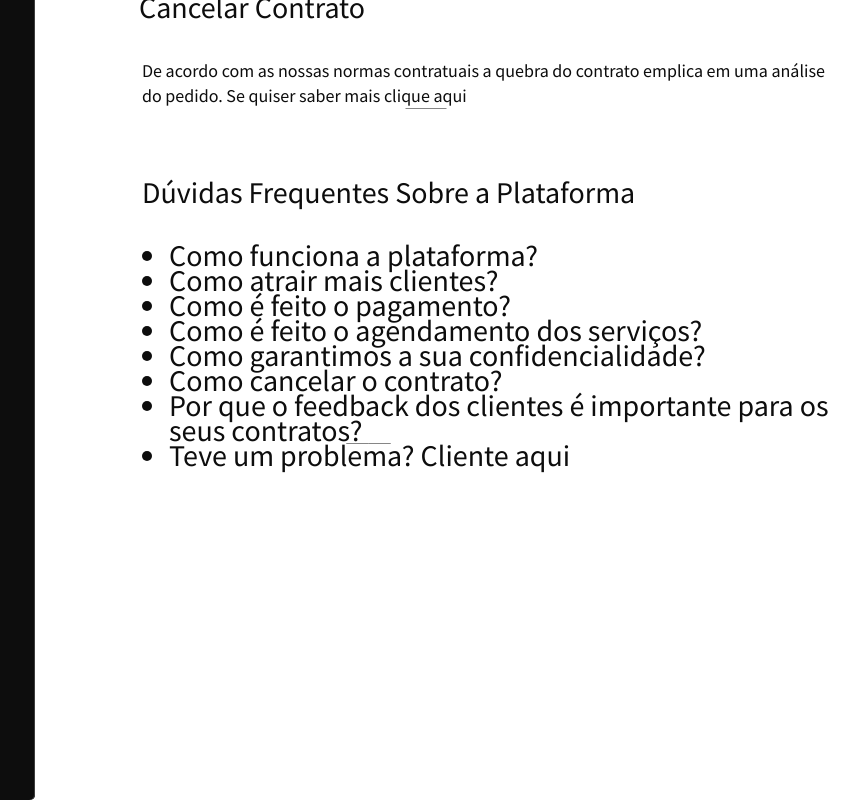
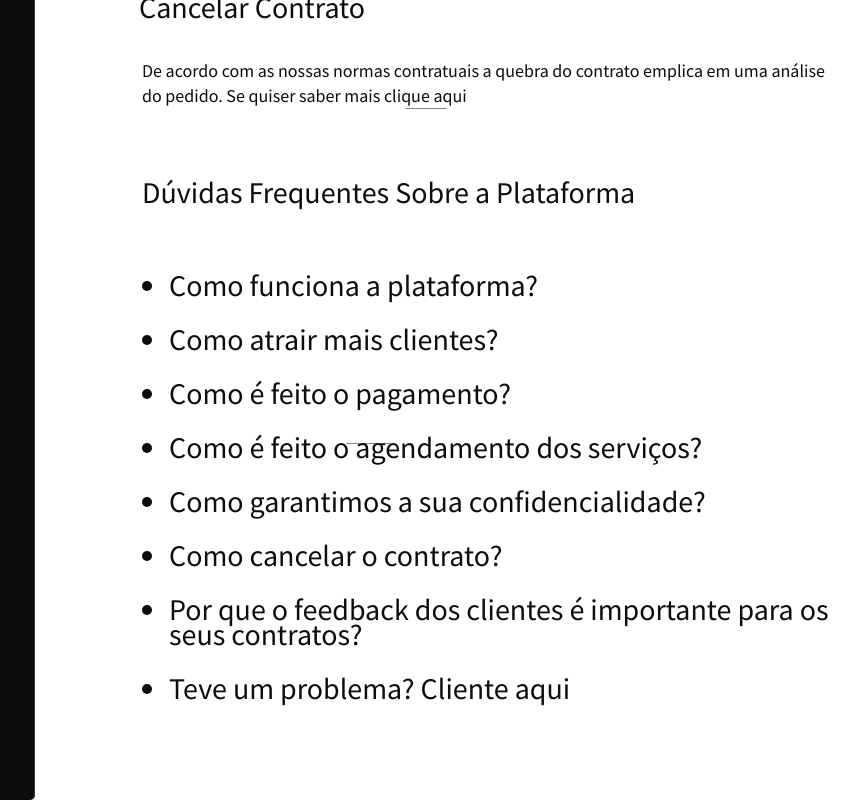
Before and after one commit to MirielleRosa/Camelia, a Vue app in the folder Frontend/: page /dashboard-profissional-configuraes1 in a window 1280 px wide. Shown: the part 640-1440 px from the top of the page, without its empty margins (278-1137 px from the left). Built offline with nearby package versions, Linux system fonts and the light colour scheme; a web font is replaced by a local one.

Commit message:
Teste ajuda DashboardProfissionalConfigu

```diff
--- a/Frontend/src/pages/DashboardProfissionalConfigu.vue
+++ b/Frontend/src/pages/DashboardProfissionalConfigu.vue
@@ -327,17 +327,24 @@
         <div
           class="absolute top-[81px] left-[3px] text-inherit leading-[25px] font-inherit inline-block w-[694px]"
         >
-          <ul class="m-0 pl-6">
-            <li class="mb-0">Como funciona a plataforma?</li>
-            <li class="mb-0">Como atrair mais clientes?</li>
-            <li class="mb-0">Como é feito o pagamento?</li>
-            <li class="mb-0">Como é feito o agendamento dos serviços?</li>
-            <li class="mb-0">Como garantimos a sua confidencialidade?</li>
-            <li class="mb-0">Como cancelar o contrato?</li>
-            <li class="mb-0">
+          <ul class="pl-6">
+            <li class="mb-2 md:mb-1">Como funciona a plataforma?</li>
+            <br>
+            <li class="mb-2 md:mb-1">Como atrair mais clientes?</li>
+            <br>
+            <li class="mb-2 md:mb-1">Como é feito o pagamento?</li>
+            <br>
+            <li class="mb-2 md:mb-1">Como é feito o agendamento dos serviços?</li>
+            <br>
+            <li class="mb-2 md:mb-1">Como garantimos a sua confidencialidade?</li>
+            <br>
+            <li class="mb-2 md:mb-1">Como cancelar o contrato?</li>
+            <br>
+            <li class="mb-2 md:mb-1">
               Por que o feedback dos clientes é importante para os seus
               contratos?
             </li>
+            <br>
             <li>Teve um problema? Cliente aqui</li>
           </ul>
         </div>
```
